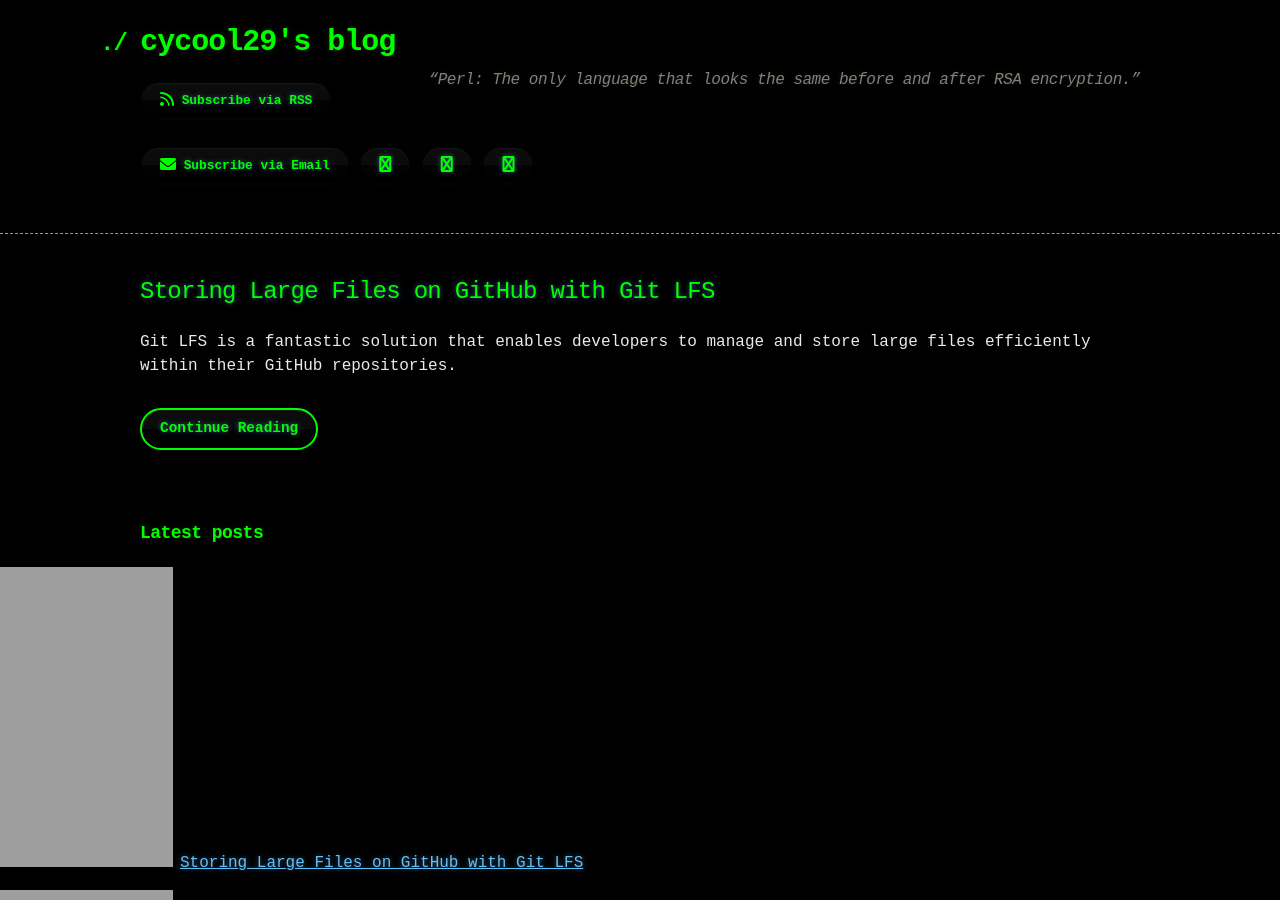
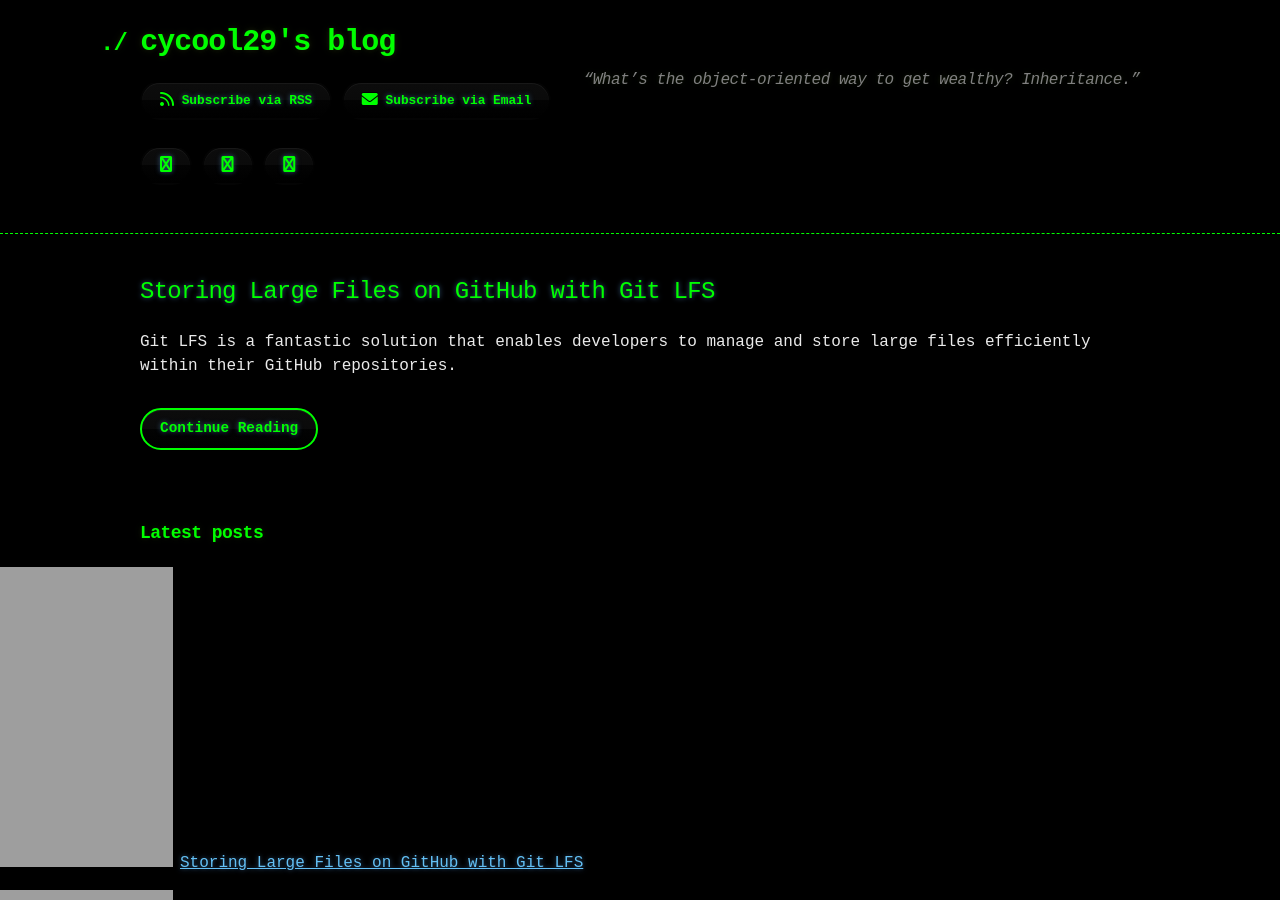
Before and after one commit to cycool29/cycool29.github.io, a Jekyll site: the page built from index.md, in a window 1280 px wide and 900 px high. Built offline with Jekyll 4.4.1, drawn with Linux system fonts in a browser that asks for light colours; a style sheet for code colours, icons or effects is not loaded.

Commit message:
Update quotes

```diff
--- a/_config.yml
+++ b/_config.yml
@@ -1,5 +1,5 @@
 title: cycool29's blog
-description: "“Perl: The only language that looks the same before and after RSA encryption.” "
+description: "“What’s the object-oriented way to get wealthy? Inheritance.” "
 bio: A high school student. Intermediate in Python, Git, Bash. Learning JavaScript. He/Him. "
 author: cycool29
 url: https://cycool29.github.io
```
